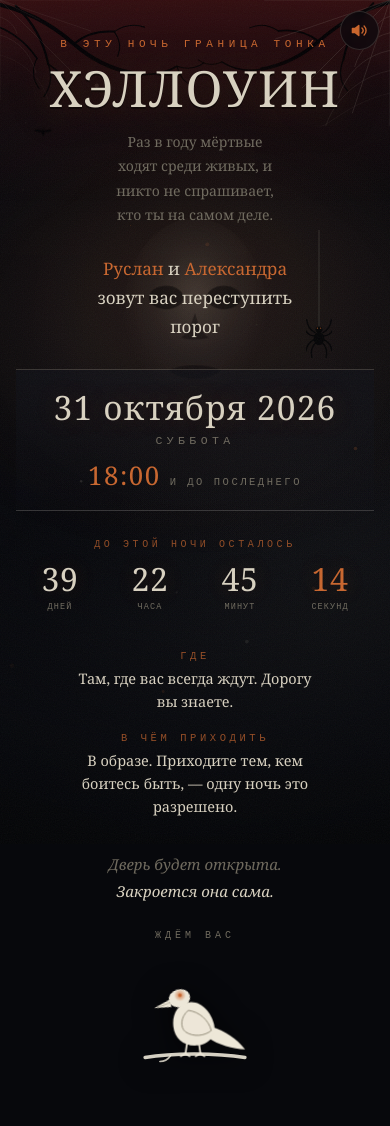
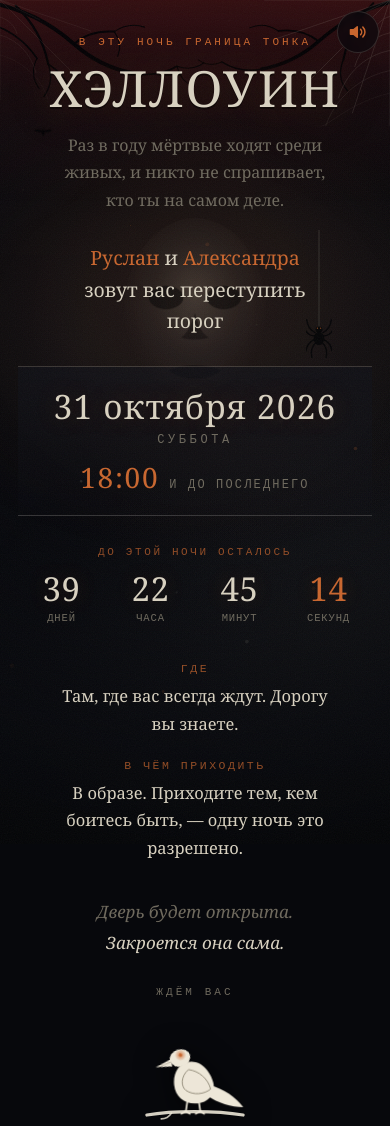
Before and after one commit to ruslanklmn-hub/halloween, a plain HTML site: page index.html in a window 390 px wide. Drawn offline with Linux system fonts and the light colour scheme.

Commit message:
Читаемая типографика на телефоне
Мелкий текст был не следствием масштабирования — переполнения по ширине нет,
scrollWidth равен clientWidth. Виноват прежний мобильный блок: он уменьшал
кегли, чтобы всё уместилось.基овый текст был 14px, служебные подписи 8-10px.

Теперь: основной текст 16-16.5px, подписи не мельче 11px, разрядка у мелкого
текста уменьшена — на малых кеглях широкий трекинг рассыпает слово.

```diff
--- a/index.html
+++ b/index.html
@@ -228,52 +228,61 @@ h1{margin-top:22px;font-size:clamp(42px,12.8vw,104px);line-height:.92;font-weigh
 @keyframes beg{0%,100%{opacity:.7}50%{opacity:1}}
 
 
-/* ───────── телефон ───────── */
+/* ───────── телефон ─────────
+   цель блока — читаемость, а не «уместить». базовый текст не мельче 16px,
+   служебные подписи не мельче 11px, разрядка у мелкого текста уменьшена:
+   на малых кеглях широкий трекинг рассыпает слово */
 @media (max-width:560px){
-  /* на телефоне страница листается сверху вниз, а не ужимается в один экран */
-  .scene{padding:38px 16px 54px;align-content:start;min-height:auto}
+  .scene{padding:36px 18px 56px;align-content:start;min-height:auto}
 
-  /* значок звука вместо длинной подписи — верх экрана нужен заголовку.
-     специфичность поднята до уровня .snd[data-on="0"] .off, иначе подпись не спрячется */
-  .snd{right:11px;top:11px;padding:10px;gap:0;border-radius:50%}
+  .snd{right:11px;top:11px;padding:11px;gap:0;border-radius:50%}
   .snd[data-on] .on,.snd[data-on] .off{display:none}
-  .snd svg{width:17px;height:17px}
+  .snd svg{width:18px;height:18px}
 
-  /* декор отступает, чтобы не теснить текст */
   .branch-l{width:min(58vw,224px)}
   .branch-r{width:min(54vw,206px)}
   .web{width:min(40vw,126px);opacity:.22}
   .web-l{width:min(32vw,100px);opacity:.16}
   .spider{width:26px;right:15vw}
 
-  h1{margin-top:16px;letter-spacing:.03em}
-  .lede{margin-top:18px;max-width:29ch;line-height:1.75}
-  .hosts{margin-top:26px;max-width:22ch}
+  .label{font-size:11px;letter-spacing:.28em}
+  h1{margin-top:18px;letter-spacing:.03em}
 
-  .slab{margin-top:28px;padding:19px 14px 17px;gap:8px}
-  .hour{gap:9px}
-  .hour .u{font-size:10.5px;letter-spacing:.24em}
+  .lede{margin-top:20px;font-size:16px;line-height:1.72;max-width:32ch}
+  .hosts{margin-top:28px;font-size:19.5px;line-height:1.6;max-width:24ch}
 
-  /* отсчёт: одна строка, но цифрам дали воздух, а разделители убрали */
-  .count{margin-top:28px;gap:13px}
+  .slab{margin-top:30px;padding:21px 15px 19px;gap:9px}
+  .dow{font-size:12px;letter-spacing:.3em}
+  .hour{gap:10px}
+  .hour .t{font-size:28px}
+  .hour .u{font-size:12px;letter-spacing:.18em}
+
+  .count{margin-top:30px;gap:14px}
+  .count .cap{font-size:11px;letter-spacing:.24em}
   .clock{gap:2px}
   .unit{padding:0;gap:7px}
   .unit+.unit::before{display:none}
-  .unit .n{font-size:32px}
-  .unit .u{font-size:8.5px;letter-spacing:.13em}
+  .unit .n{font-size:33px}
+  .unit .u{font-size:10.5px;letter-spacing:.08em}
 
-  .facts{margin-top:38px;gap:19px}
-  .fact dd{max-width:29ch;margin:0 auto}
+  .facts{margin-top:38px;gap:22px}
+  .fact{gap:7px}
+  .fact dt{font-size:11.5px;letter-spacing:.22em}
+  .fact dd{font-size:16.5px;line-height:1.66;max-width:31ch;margin:0 auto}
 
-  .closing{margin-top:32px;line-height:1.85}
-  .mark{margin-top:24px}
-  .candle{margin-top:24px;width:48px}
+  .closing{margin-top:36px;font-size:17px;line-height:1.8}
+  .mark{margin-top:28px;font-size:11px;letter-spacing:.28em}
+  .raven{margin-top:26px;width:104px}
 }
 
+/* совсем узкие экраны: кегль держим, ужимаем только разрядку и поля */
 @media (max-width:360px){
-  .unit .n{font-size:28px}
-  .unit .u{font-size:8px;letter-spacing:.08em}
-  .lede,.fact dd{max-width:27ch}
+  .scene{padding:32px 15px 50px}
+  .label{letter-spacing:.2em}
+  .lede,.fact dd{max-width:29ch}
+  .unit .n{font-size:30px}
+  .unit .u{font-size:10px;letter-spacing:.04em}
+  .count .cap{letter-spacing:.18em}
 }
 
 @media (prefers-reduced-motion:reduce){
```
